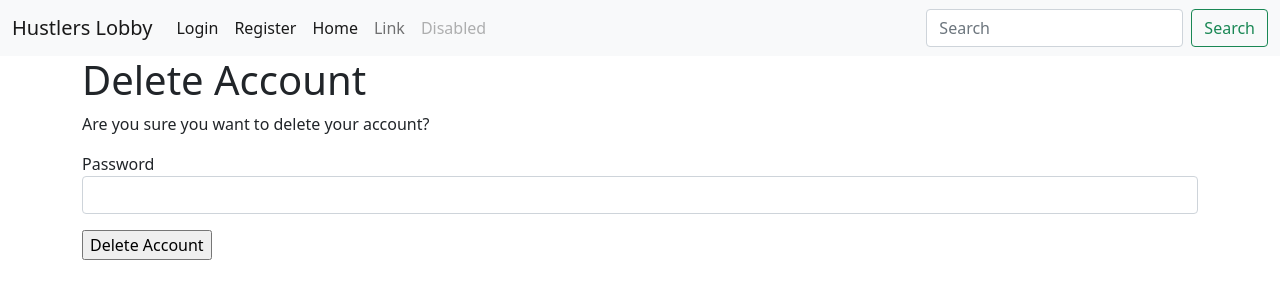
After one commit to khalilDimassi/HustlersLobby, a Django app: page /accounts/settings/1/delete/ in a window 1280 px wide. The commit adds this page. Shown: the top 300 px of the page. Run offline with Django 4.2, Linux system fonts and the light colour scheme; tables that the repository leaves empty hold one stand-in row (values such as "Sample post"); some libraries are stand-ins or nearby versions.

Commit message:
added delete account feature

```diff
--- a/Clients/models.py
+++ b/Clients/models.py
@@ -13,7 +13,7 @@ class ClientProfile(models.Model):
     establishment = models.CharField(max_length=100, null=True, blank=True)
     birth_date = models.DateField(null=True, blank=True, default=timezone.now)
     profile_picture = models.ImageField(upload_to='imgs/profile_imgs', null=True, blank=True)
-    bio = models.TextField(max_length=500, null=True, blank=True)
+    bio = models.TextField(max_length=2000, null=True, blank=True)
     phone_number = models.CharField(max_length=20, null=True, blank=True)
 
     fb_link = models.CharField(max_length=200, null=True, blank=True)
--- a/GeneralAuth/forms.py
+++ b/GeneralAuth/forms.py
@@ -88,3 +88,17 @@ class EditPasswordForm(forms.Form):
         user.set_password(self.cleaned_data['new_password'])
         user.save()
         return user
+
+
+class DeleteAccountForm(forms.Form):
+    password = forms.CharField(
+        label_suffix='',
+        widget=forms.PasswordInput(attrs={'class': 'form-control'}))
+
+    class Meta:
+        model = User
+        fields = ('password',)
+
+    def save(self, user):
+        user.delete()
+        return user
--- a/GeneralAuth/urls.py
+++ b/GeneralAuth/urls.py
@@ -7,9 +7,7 @@ urlpatterns = [
     path('register/', views.register_view, name='register'),
     path('settings/<int:pk>/edit/', views.edit_settings_view, name='edit-settings'),
     path('settings/<int:pk>/password/', views.edit_password_view, name='edit-password'),
-
-    # TODO: Delete account
-    # path('settings/<int:pk>/delete/', views.delete_account_view, name='delete-account'),
+    path('settings/<int:pk>/delete/', views.delete_account_view, name='delete-account'),
 
     # TODO: Reset password
     # path('reset-password/', views.reset_password_view, name='reset-password'),
--- a/GeneralAuth/views.py
+++ b/GeneralAuth/views.py
@@ -103,3 +103,16 @@ def edit_password_view(request, pk):
     else:
         form = EditPasswordForm()
     return render(request, 'GeneralAuth/edit_password.html', {'form': form})
+
+
+def delete_account_view(request, pk):
+    user = User.objects.get(pk=pk)
+    if request.method == 'POST':
+        form = DeleteAccountForm(request.POST)
+        if form.is_valid():
+            user.delete()
+            messages.success(request, 'Your account has been successfully deleted.')
+            return redirect('login')
+    else:
+        form = DeleteAccountForm()
+    return render(request, 'GeneralAuth/delete_account.html', {'form': form})
--- a/Hustlers/models.py
+++ b/Hustlers/models.py
@@ -13,7 +13,7 @@ class HustlerProfile(models.Model):
     establishment = models.CharField(max_length=100, null=True, blank=True)
     birth_date = models.DateField(null=True, blank=True, default=timezone.now)
     profile_picture = models.ImageField(upload_to='imgs/profile_imgs', null=True, blank=True)
-    bio = models.TextField(max_length=500, null=True, blank=True)
+    bio = models.TextField(max_length=2000, null=True, blank=True)
     phone_number = models.CharField(max_length=20, null=True, blank=True)
 
     skills = models.CharField(max_length=100, null=True, blank=True)
--- a/templates/Clients/profile.html
+++ b/templates/Clients/profile.html
@@ -12,8 +12,9 @@
                 <img src="/media/{{ client_profile.profile_picture }}" class="img-thumbnail rounded-circle mb-3"
                      alt="Profile Picture">
                 <h2>{{ client_profile.first_name }} {{ client_profile.last_name }}</h2>
-                <a href="{% url 'client:edit-profile' client_profile.user.pk %}"> Edit Profile</a>
-                <a href="{% url 'edit-settings' client_profile.user.pk %}"> Edit Settings</a>
+                <a href="{% url 'client:edit-profile' user.pk %}"> Edit Profile</a>
+                <a href="{% url 'edit-settings' user.pk %}"> Edit Settings</a>
+                <a href="{% url 'delete-account' user.pk %}"> Delete Account </a>
                 <p>{{ client_profile.profession }} at {{ client_profile.establishment }}</p>
                 <p>{{ client_profile.bio|safe }}</p>
             </div>
--- /dev/null
+++ b/templates/GeneralAuth/delete_account.html
@@ -0,0 +1,15 @@
+{% extends 'Core/base.html' %}
+
+{% block title %}
+    Delete Account
+{% endblock %}
+
+{% block content %}
+    <h1>Delete Account</h1>
+    <p>Are you sure you want to delete your account?</p>
+    <form action="{% url 'delete-account' user.pk %}" method="post">
+        {% csrf_token %}
+        {{ form.as_p }}
+        <input type="submit" value="Delete Account">
+    </form>
+{% endblock %}
--- a/templates/Hustlers/profile.html
+++ b/templates/Hustlers/profile.html
@@ -12,8 +12,9 @@
                 <img src="/media/{{ hustler_profile.profile_picture }}" class="img-thumbnail rounded-circle mb-3"
                      alt="Profile Picture">
                 <h2>{{ hustler_profile.first_name }} {{ hustler_profile.last_name }}</h2>
-                <a href="{% url 'Hustlers:edit-profile' hustler_profile.user.pk %}"> Edit Profile</a>
-                <a href="{% url 'edit-settings' hustler_profile.user.pk %}"> Edit Settings</a>
+                <a href="{% url 'Hustlers:edit-profile' user.pk %}"> Edit Profile</a>
+                <a href="{% url 'edit-settings' user.pk %}"> Edit Settings</a>
+                <a href="{% url 'delete-account' user.pk %}"> Delete Account </a>
                 <p>{{ hustler_profile.profession }} at {{ hustler_profile.establishment }}</p>
                 <p>{{ hustler_profile.bio|safe }}</p>
             </div>
```
Also changed, not shown: templates/dummy_text.html (added, +10 -0 lines).
